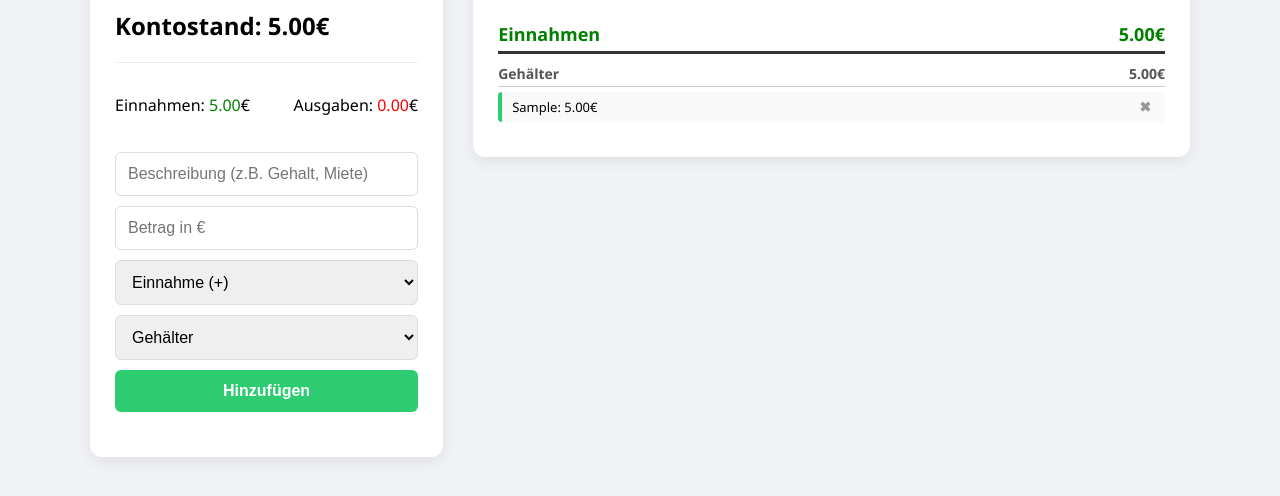
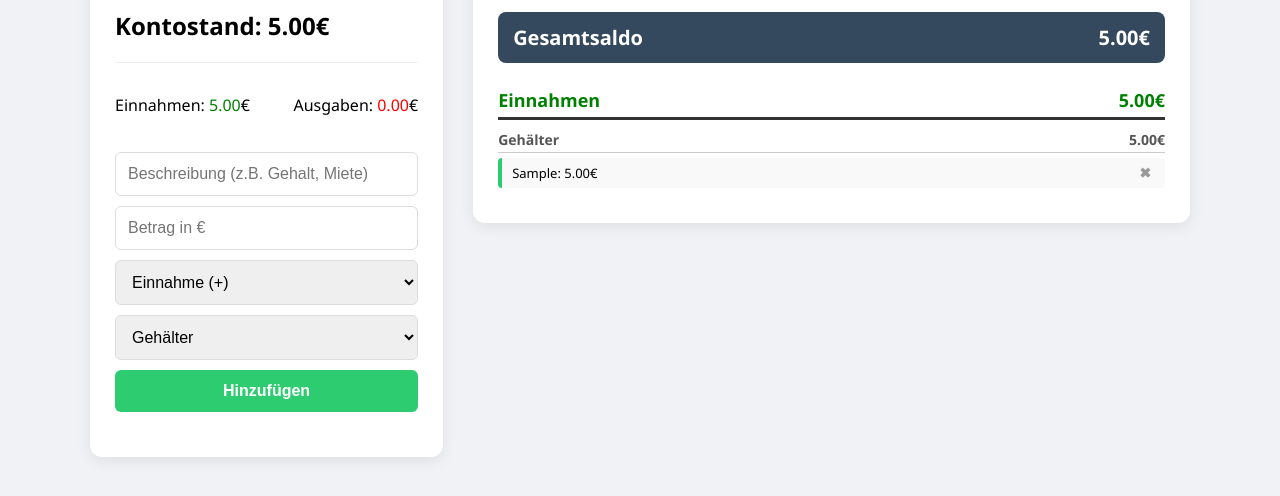
Before and after one commit to yan-sch/Haushaltsbuch, a plain HTML site: page index.html in a window 1280 px wide. Both pictures are taken after typing "Sample", "5" into the empty fields and a click on the button "Hinzufügen". Shown: the part 130-626 px from the top of the page. Drawn offline with Linux system fonts and the light colour scheme.

Commit message:
total saldo

```diff
--- a/script.js
+++ b/script.js
@@ -57,7 +57,7 @@ function updateUI() {
 
     const gruppen = {};
 
-    // Daten berechnen und gruppieren
+    // 1. Daten berechnen und gruppieren
     buchungen.forEach(function(buchung) {
         total += buchung.wert;
         if (buchung.wert > 0) { income += buchung.wert; }
@@ -75,10 +75,19 @@ function updateUI() {
         gruppen[hauptKat][unterKat].summe += buchung.wert;
     });
 
-    // HTML aus den Gruppen generieren
+    // --- NEU: Gesamtsaldo als oberstes Element in der Liste ---
+    // Dies wird nur angezeigt, wenn überhaupt Buchungen vorhanden sind
+    if (buchungen.length > 0) {
+        const saldoElement = document.createElement('div');
+        saldoElement.classList.add('saldo-titel');
+        saldoElement.innerHTML = `<span>Gesamtsaldo</span> <span>${total.toFixed(2)}€</span>`;
+        transactionListContainer.appendChild(saldoElement);
+    }
+
+    // 2. HTML aus den Gruppen generieren
     Object.keys(gruppen).forEach(function(hauptKat) {
 
-        // Summe für Hauptkategorie
+        // Summe für Hauptkategorie berechnen
         let hauptKatSumme = 0;
         Object.keys(gruppen[hauptKat]).forEach(function(unterKat) {
             hauptKatSumme += gruppen[hauptKat][unterKat].summe;
@@ -124,6 +133,7 @@ function updateUI() {
         });
     });
 
+    // Dashboard-Werte updaten
     totalBalanceDisplay.innerText = total.toFixed(2);
     incomeDisplay.innerText = income.toFixed(2);
     expenseDisplay.innerText = expense.toFixed(2);
--- a/style.css
+++ b/style.css
@@ -102,6 +102,19 @@ ul {
 #transaction-list-container ul {
     margin-bottom: 10px;
     margin-top: 0;
+}
+
+/* Spezielles Design für den Gesamtsaldo ganz oben in der Liste */
+.saldo-titel {
+    display: flex;
+    justify-content: space-between;
+    padding: 12px 15px;
+    background-color: #34495e; /* Ein professionelles Dunkelblau */
+    color: white;
+    border-radius: 8px;
+    margin-bottom: 25px;
+    font-size: 20px;
+    font-weight: bold;
 }
 
 /* Hauptkategorien (Einnahmen / Ausgaben) */
```
